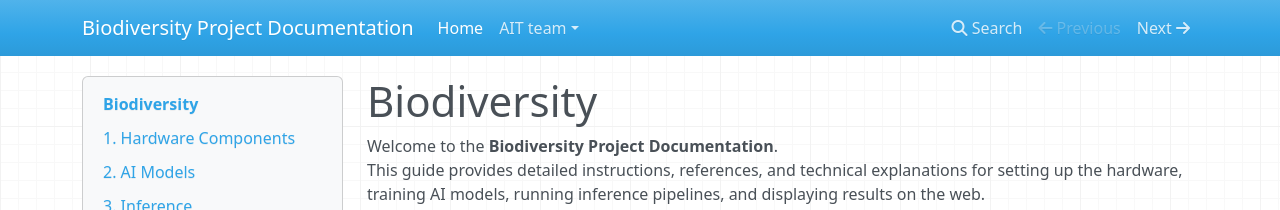
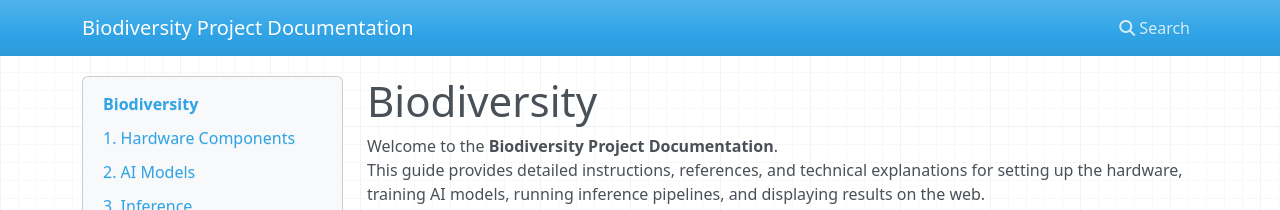
Before and after one commit to KaungHtetCho-22/mkdocs-bio, an MkDocs documentation site: the page built from docs/index.md, in a window 1280 px wide. Shown: the top 210 px of the page. Built offline with MkDocs 1.6.1, drawn with Linux system fonts in a browser that asks for light colours; nearby versions of some CDN libraries; some of the changed lines change nothing that is shown.

Commit message:
added pdf export

```diff
--- a/mkdocs.yml
+++ b/mkdocs.yml
@@ -5,15 +5,31 @@
 
 nav:
   - Home: index.md
-  - AIT team:
-      - Score prediction: score.md
-      - Data Documentation: data.md
-      - Model Training: training.md
-      - Hardware: hardware.md
-      - Inference: inference.md
+  # - AIT team:
+  #     - Score prediction: score.md
+  #     - Data Documentation: data.md
+  #     - Model Training: training.md
+  #     - Hardware: hardware.md
+  #     - Inference: inference.md
 
 markdown_extensions:
   - admonition
   - codehilite
   - toc:
       permalink: true
+
+plugins:
+  - search
+  - minify:
+      minify_html: true
+  - git-revision-date-localized:
+      fallback_to_build_date: true
+  - glightbox
+  - with-pdf:
+      output_path: pdf/biodiversity-docs.pdf
+      cover_title: Biodiversity Project Documentation
+      cover_subtitle: Technical documentation for biodiversity
+      author: AIT
+      toc_title: Table of Contents
+      render_js: true
+      enabled_if_env: ENABLE_PDF_EXPORT
```
